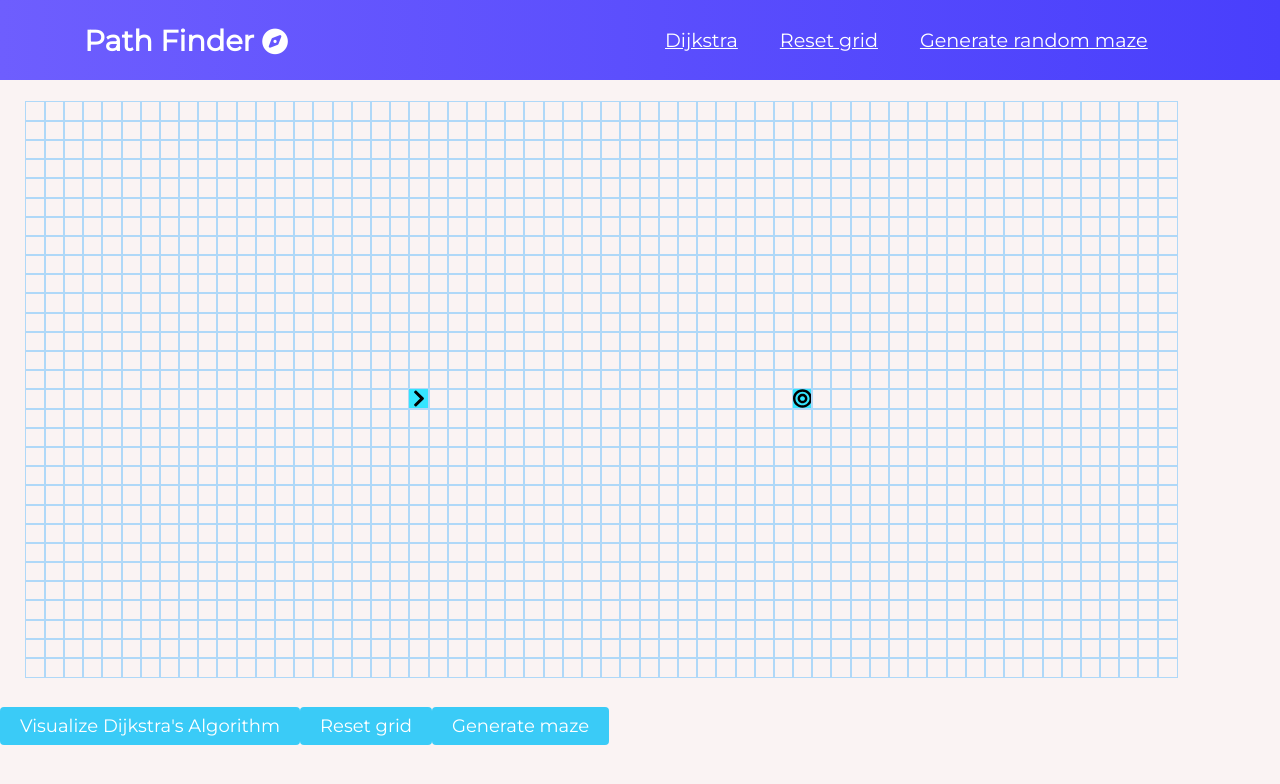
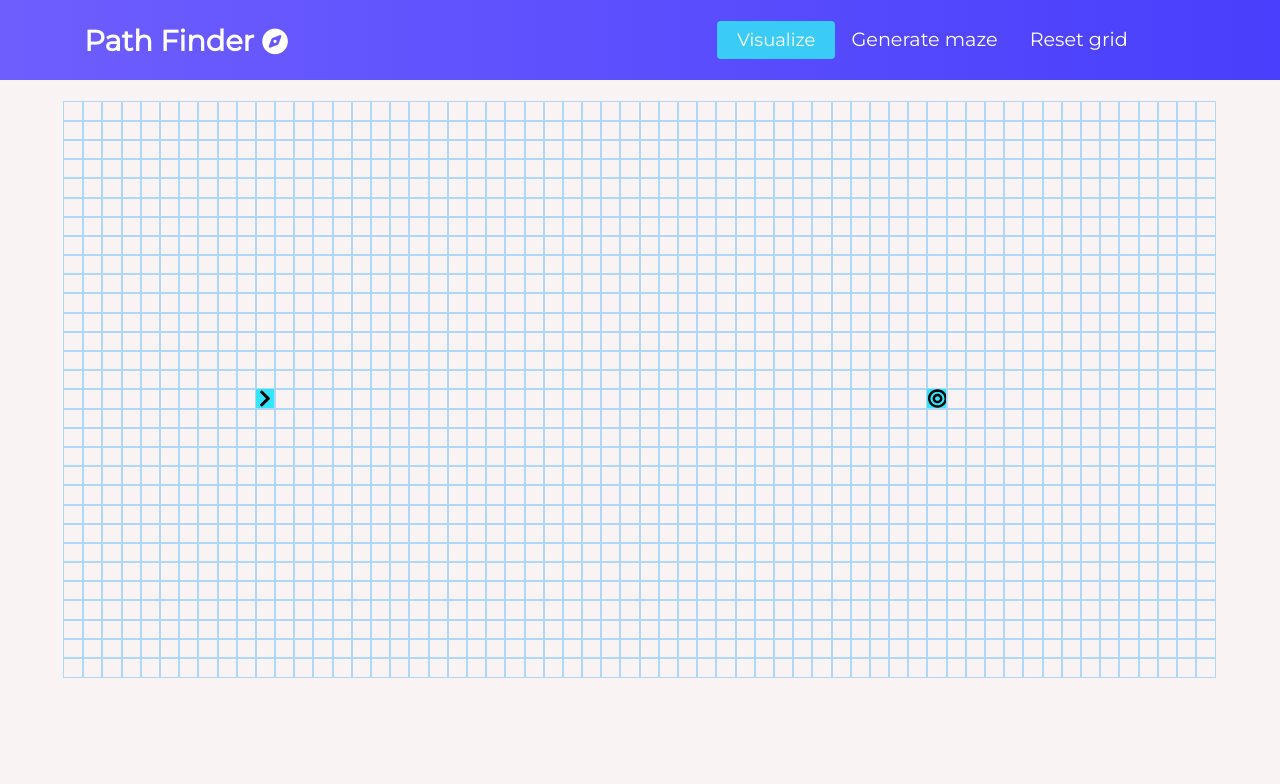
Before and after one commit to Pakome/pathfinder-visualizer, a React (Create React App) app: page / in a window 1280 px wide. Shown: the top 784 px of the page. Built offline with nearby package versions, Linux system fonts and the light colour scheme.

Commit message:
feat: move navbar to pathfinding component

```diff
--- a/src/App.js
+++ b/src/App.js
@@ -1,13 +1,11 @@
 import './App.css';
-import Metadata from './Metadata/Metadata'
-import Navbar from './Navbar/Navbar'
+import Metadata from './Metadata/Metadata';
 import PathfindingVisualizer from './PathfindingVisualizer/PathfindingVisualizer';
 
 function App() {
   return (
     <div className="App">
       <Metadata></Metadata>
-      <Navbar></Navbar>
       <PathfindingVisualizer></PathfindingVisualizer>
     </div>
   );
--- a/src/Navbar/Navbar.css
+++ b/src/Navbar/Navbar.css
@@ -38,6 +38,7 @@
   color: white;
   text-transform: none;
   padding: 0.5rem 1rem;
+  cursor: pointer;
 }
 
 .nav-links:hover {
--- a/src/Navbar/Navbar.jsx
+++ b/src/Navbar/Navbar.jsx
@@ -1,13 +1,38 @@
 import React, { Component } from 'react';
-import { MenuItems } from './MenuItems';
-// import { Button } from '../Buttons/Button';
+import { Button } from '../Buttons/Button';
 import './Navbar.css';
 
 export default class Navbar extends Component {
   state = { clicked: false }
 
-  handleClick = () => {
-    this.setState({clicked: !this.state.clicked});
+  clearGrid() {
+    this.props.clearGrid();
+    this.setState({
+      algorithm: "Visualize Algorithm",
+      maze: "Generate Maze",
+      pathState: false,
+      mazeState: false,
+    });
+  }
+
+  generateMaze() {
+    this.props.generateMaze();
+    this.setState({
+      algorithm: "Visualize Algorithm",
+      maze: "Generate Maze",
+      pathState: false,
+      mazeState: false,
+    });
+  }
+
+  visualizeDijkstra() {
+    this.props.visualizeDijkstra();
+    this.setState({
+      algorithm: "Visualize Algorithm",
+      maze: "Generate Maze",
+      pathState: false,
+      mazeState: false,
+    });
   }
 
   render() {
@@ -18,15 +43,13 @@ export default class Navbar extends Component {
           <i className={this.state.clicked ? 'fas fa-times' : 'fas fa-bars'}></i>
         </div>
         <ul className={this.state.clicked ? 'nav-menu active' : 'nav-menu'}>
-          {MenuItems.map((item, index) => {
-            return (
-              <li key={index}>
-                <a className={item.cName} href={item.url}>
-                  {item.title}
-                </a>
-              </li>
-            )
-          })}
+          <li>
+            <Button onClick={() => this.visualizeDijkstra()}>Visualize</Button>
+            {/* // eslint-disable-next-line */}
+            <a className="nav-links" onClick={() => this.generateMaze()}>Generate maze</a>
+            {/* // eslint-disable-next-line */}
+            <a className="nav-links" onClick={() => this.clearGrid()}>Reset grid</a>
+          </li>
         </ul>
       </nav>
     )
--- a/src/PathfindingVisualizer/PathfindingVisualizer.css
+++ b/src/PathfindingVisualizer/PathfindingVisualizer.css
@@ -3,6 +3,6 @@ body {
 }
 
 .grid {
-    margin: 2vw;
-    /* margin: auto; */
+    margin-left: 5vw;
+    margin-top: 2vw;
 }
--- a/src/PathfindingVisualizer/PathfindingVisualizer.jsx
+++ b/src/PathfindingVisualizer/PathfindingVisualizer.jsx
@@ -1,5 +1,6 @@
 import React, { Component } from 'react';
 import Node from './Node/Node';
+import Navbar from '../Navbar/Navbar';
 import { dijkstra, getNodesInShortestPathOrder } from '../Algorithms/PathSolving/Dijkstra';
 import { getRecursiveDivisionMaze } from '../Algorithms/Maze/RecursiveDivision';
 
@@ -7,9 +8,9 @@ import { Button } from '../Buttons/Button';
 import './PathfindingVisualizer.css';
 
 const START_NODE_ROW = 15;
-const START_NODE_COL = 20;
+const START_NODE_COL = 10;
 const FINISH_NODE_ROW = 15;
-const FINISH_NODE_COL = 40;
+const FINISH_NODE_COL = 45;
 export default class PathfindingVisualizer extends Component {
 
   constructor(props) {
@@ -143,6 +144,9 @@ export default class PathfindingVisualizer extends Component {
 
     return (
       <>
+        <Navbar visualizeDijstra={this.visualizeDijkstra.bind(this)}
+          generateMaze={this.generateMaze.bind(this)}
+          clearGrid={this.clearGrid.bind(this)}></Navbar>
         <div className="grid">
           {grid.map((row, rowIdx) => {
             return (
@@ -167,9 +171,6 @@ export default class PathfindingVisualizer extends Component {
             );
           })}
         </div>
-        <Button onClick={() => this.visualizeDijkstra()}>Visualize Dijkstra's Algorithm</Button>
-        <Button onClick={() => this.refreshGrid()}>Reset grid</Button>
-        <Button onClick={() => this.generateMaze()}>Generate maze</Button>
       </>
     )
   }
```
